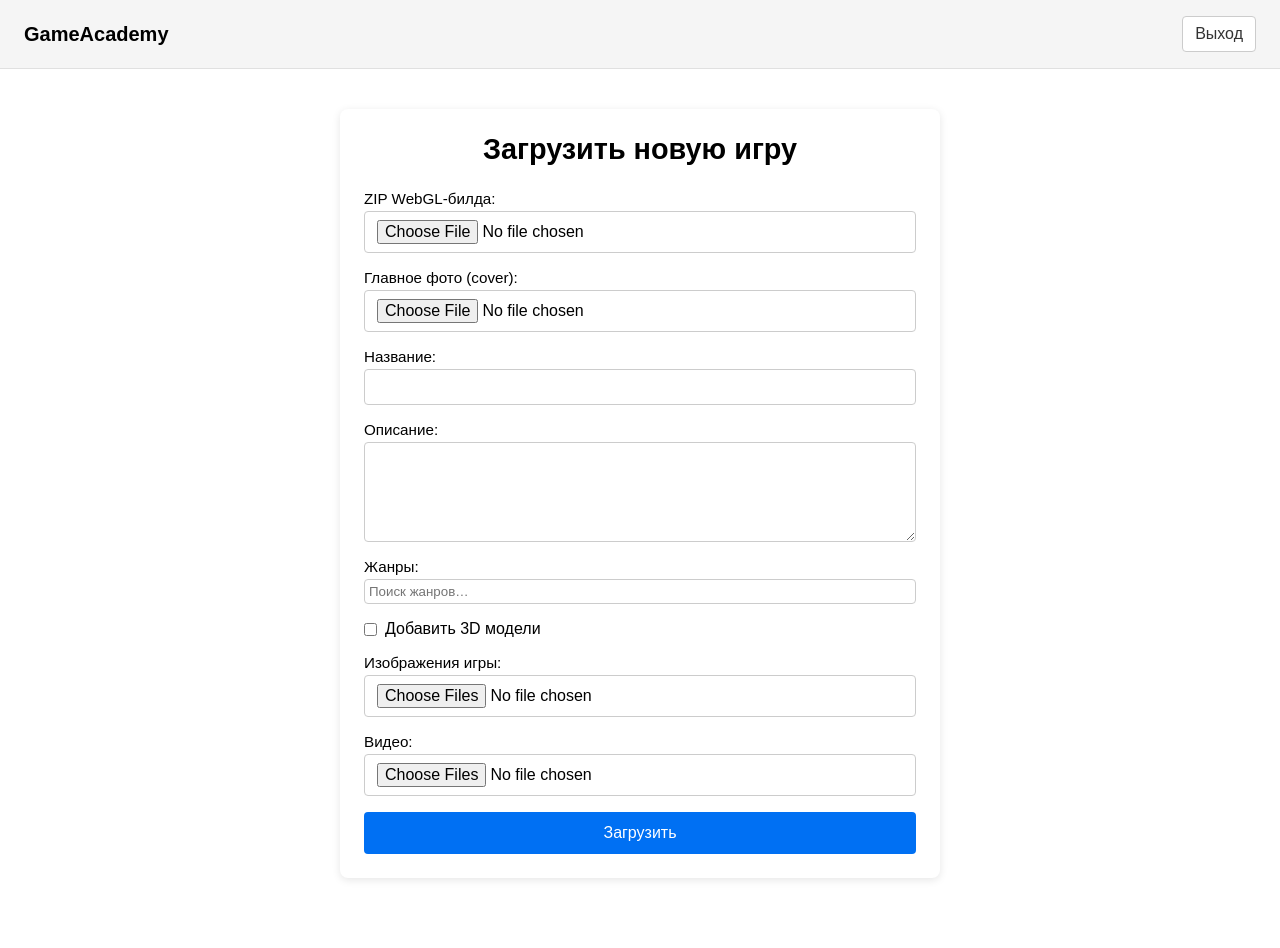
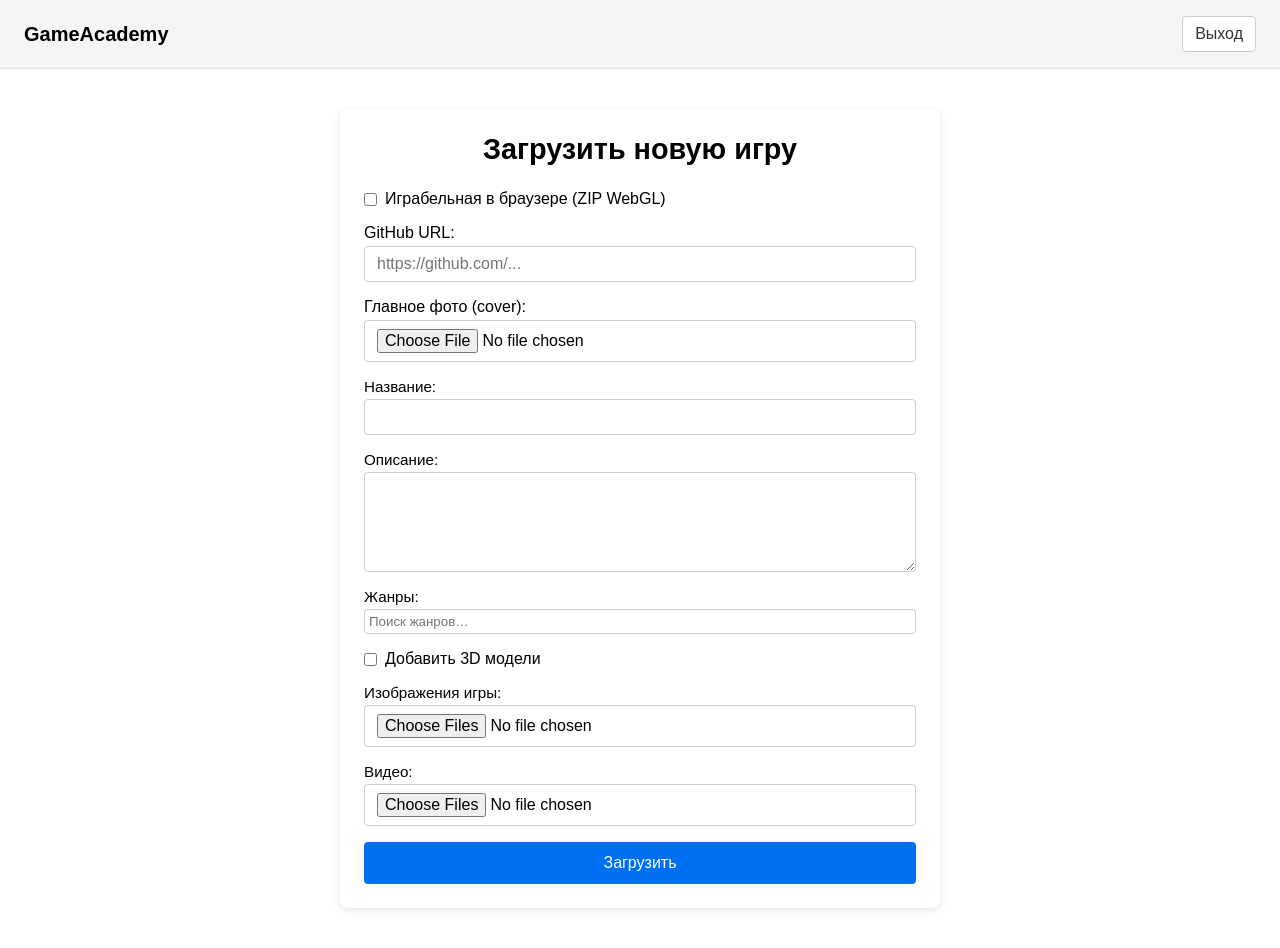
Before and after one commit to KreoManser/GameAcademy-Frontend, a Next.js app: page /upload in a window 1280 px wide. Before the commit the page ends 918 px from the top, so only its background shows below. Built offline with nearby package versions, Linux system fonts and the light colour scheme; sample sign-in values are in the browser's storage.

Commit message:
Исправление глитча после игры с невозможностью ввода инпутов

```diff
--- a/app/games/[id]/play/page.tsx
+++ b/app/games/[id]/play/page.tsx
@@ -23,6 +23,9 @@ export default async function PlayPage({
       </nav>
 
       <div className={styles.headerRow}>
+        {/* <a href={`/games/${id}`} className={styles.backButton}>
+          ← Назад к обзору
+        </a> */}
         <Link href={`/games/${id}`} className={styles.backButton}>
           ← Назад к обзору
         </Link>
--- a/app/games/page.tsx
+++ b/app/games/page.tsx
@@ -6,6 +6,7 @@ import { createPortal } from 'react-dom'
 import Link from 'next/link'
 import Image from 'next/image'
 import styles from './games.module.css'
+import { usePathname } from 'next/navigation'
 
 type Game = {
   _id: string
@@ -18,6 +19,7 @@ const API_URL = process.env.NEXT_PUBLIC_API_URL!
 const IMAGES_BASE = process.env.NEXT_PUBLIC_MINIO_IMAGES_BASE_URL!
 
 export default function GamesList() {
+    const pathname = usePathname()
   const [allGames, setAllGames] = useState<Game[]>([])
   const [searchResults, setSearchResults] = useState<Game[]>([])
   const [q, setQ] = useState('')
@@ -91,7 +93,7 @@ export default function GamesList() {
           </Link>
         </header>
 
-        <div className={styles.searchWrapper}>
+        <div className={styles.searchWrapper} key={pathname}>
           <input
             ref={inputRef}
             type="text"
--- a/app/layout.tsx
+++ b/app/layout.tsx
@@ -1,48 +1,38 @@
-import type { Metadata } from "next";
-import Header from '../components/header';
-import { Geist, Geist_Mono } from "next/font/google";
-import Script from "next/script";
-import "./globals.css";
-
-const geistSans = Geist({
-  variable: "--font-geist-sans",
-  subsets: ["latin"],
-});
-
-const geistMono = Geist_Mono({
-  variable: "--font-geist-mono",
-  subsets: ["latin"],
-});
+// app/layout.tsx
+import type { Metadata } from 'next'
+import Header from '../components/header'
+import Script from 'next/script'
+import './globals.css'
+import UnityCleanup from '../components/UnityCleanup'
+import ClientWrapper from '../components/ClientWrapper'
 
 export const metadata: Metadata = {
-  title: "Create Next App",
-  description: "Generated by create next app",
-};
+  title: 'Game Academy',
+  description: 'Your awesome WebGL games portal',
+}
 
 export default function RootLayout({
   children,
-}: Readonly<{
-  children: React.ReactNode;
-}>) {
+}: {
+  children: React.ReactNode
+}) {
   return (
     <html lang="en">
       <head>
-        {/*
-          Загружаем model-viewer как модуль.
-          strategy:
-            - "beforeInteractive" если нужно, чтобы web-компонент был объявлен до гидратации
-            - "afterInteractive" если достаточно загрузки сразу после того, как React отрендерился
-        */}
         <Script
           src="https://unpkg.com/@google/model-viewer/dist/model-viewer.min.js"
           strategy="beforeInteractive"
           type="module"
         />
       </head>
-      <body className={`${geistSans.variable} ${geistMono.variable}`}>
+      <body>
         <Header />
-        <main>{children}</main>
+        <UnityCleanup />
+        {/* здесь обёртываем всё содержимое клиентским компонентом */}
+        <ClientWrapper>
+          {children}
+        </ClientWrapper>
       </body>
     </html>
-  );
+  )
 }
--- a/app/upload/page.tsx
+++ b/app/upload/page.tsx
@@ -24,6 +24,8 @@ const ALL_GENRES = [
 
 export default function UploadPage() {
   const router = useRouter();
+
+  // Получаем user id из токена
   const [uploader, setUploader] = useState<string>('');
   useEffect(() => {
     const token = localStorage.getItem('token');
@@ -32,39 +34,34 @@ export default function UploadPage() {
       return;
     }
     try {
-      const { sub } = parseJwt<JwtPayload>(token);
-      setUploader(sub);
+      setUploader(parseJwt<JwtPayload>(token).sub);
     } catch {
       router.push('/auth/login');
     }
   }, [router]);
 
-  // --- обычные поля формы ---
-  const [file, setFile] = useState<File | null>(null);
+  // Форма
+  const [playable, setPlayable] = useState(false);
+  const [gitUrl, setGitUrl] = useState('');
+  const [zipFile, setZipFile] = useState<File | null>(null);
   const [cover, setCover] = useState<File | null>(null);
   const [title, setTitle] = useState('');
   const [description, setDescription] = useState('');
 
-  // --- жанры мультиселект ---
+  // Жанры мультиселект
   const [selectedGenres, setSelectedGenres] = useState<string[]>([]);
   const [genreSearch, setGenreSearch] = useState('');
   const [dropdownOpen, setDropdownOpen] = useState(false);
   const genreRef = useRef<HTMLDivElement>(null);
   const genreInputRef = useRef<HTMLInputElement>(null);
 
-  // --- остальные файлы ---
+  // Дополнительные файлы
   const [addModels, setAddModels] = useState(false);
   const [models, setModels] = useState<FileList | null>(null);
   const [images, setImages] = useState<FileList | null>(null);
   const [videos, setVideos] = useState<FileList | null>(null);
 
-  // обработчики file inputs
-  const onFileChange = (e: ChangeEvent<HTMLInputElement>) => {
-    if (e.target.files) setFile(e.target.files[0]);
-  };
-  const onCoverChange = (e: ChangeEvent<HTMLInputElement>) => {
-    if (e.target.files) setCover(e.target.files[0]);
-  };
+  // Хэндлеры
   const onModelsChange = (e: ChangeEvent<HTMLInputElement>) => {
     setModels(e.target.files);
   };
@@ -74,49 +71,68 @@ export default function UploadPage() {
   const onVideosChange = (e: ChangeEvent<HTMLInputElement>) => {
     setVideos(e.target.files);
   };
-
   const toggleGenre = (genre: string) => {
     setSelectedGenres(prev =>
       prev.includes(genre) ? prev.filter(g => g !== genre) : [...prev, genre]
     );
   };
 
-  // закрываем дропдаун кликом вне компонента жанров
+  // Закрытие выпадашки жанров по клику вне
   useEffect(() => {
-    const onClickOutside = (e: MouseEvent) => {
+    const handleClick = (e: MouseEvent) => {
       if (genreRef.current && !genreRef.current.contains(e.target as Node)) {
         setDropdownOpen(false);
         setGenreSearch('');
       }
     };
-    document.addEventListener('mousedown', onClickOutside);
-    return () => document.removeEventListener('mousedown', onClickOutside);
+    document.addEventListener('mousedown', handleClick);
+    return () => document.removeEventListener('mousedown', handleClick);
   }, []);
 
-  // жанры, подходящие под поиск и ещё не выбранные
   const filteredGenres = ALL_GENRES.filter(
     g =>
       g.toLowerCase().includes(genreSearch.toLowerCase()) &&
       !selectedGenres.includes(g)
   );
 
-  // отправка
+  // Отправка формы
   const onSubmit = async (e: FormEvent) => {
     e.preventDefault();
-    if (!file) return alert('Выберите ZIP-файл');
-    if (!cover) return alert('Выберите главное фото');
+    if (playable && !zipFile) {
+      alert('Выберите ZIP-файл для WebGL-билда');
+      return;
+    }
+    if (!cover) {
+      alert('Выберите главное фото');
+      return;
+    }
+    if (!playable && !gitUrl) {
+      alert('Укажите ссылку на GitHub');
+      return;
+    }
+
     const form = new FormData();
-    form.append('file', file);
+    if (playable && zipFile) form.append('file', zipFile);
     form.append('cover', cover);
+    form.append('githubUrl', gitUrl);
     form.append('title', title);
     form.append('description', description);
     form.append('uploader', uploader);
+
     selectedGenres.forEach(g => form.append('genres', g));
-    if (addModels && models) Array.from(models).forEach(m => form.append('models', m));
-    if (images) Array.from(images).forEach(img => form.append('images', img));
-    if (videos) Array.from(videos).forEach(vid => form.append('videos', vid));
+
+    if (addModels && models) {
+      Array.from(models).forEach(m => form.append('models', m));
+    }
+    if (images) {
+      Array.from(images).forEach(img => form.append('images', img));
+    }
+    if (videos) {
+      Array.from(videos).forEach(v => form.append('videos', v));
+    }
+
     await axios.post(`${process.env.NEXT_PUBLIC_API_URL}/games`, form, {
-      headers: { 'Content-Type': 'multipart/form-data' }
+      headers: { 'Content-Type': 'multipart/form-data' },
     });
     router.push('/games');
   };
@@ -125,28 +141,52 @@ export default function UploadPage() {
     <main className={styles.container}>
       <h1 className={styles.heading}>Загрузить новую игру</h1>
       <form onSubmit={onSubmit} className={styles.form}>
-        {/* ZIP Build */}
+        {/* Играбельность */}
+        <label className={styles.checkboxGroup}>
+          <input
+            type="checkbox"
+            checked={playable}
+            onChange={() => setPlayable(v => !v)}
+          />
+          Играбельная в браузере (ZIP WebGL)
+        </label>
+
+        {/* ZIP при необходимости */}
+        {playable && (
+          <div className={styles.formGroup}>
+            <label>ZIP WebGL-билда:</label>
+            <input
+              type="file"
+              accept=".zip"
+              onChange={e => e.target.files && setZipFile(e.target.files[0])}
+              className={styles.fileInput}
+            />
+          </div>
+        )}
+
+        {/* GitHub URL */}
         <div className={styles.formGroup}>
-          <label className={styles.label}>ZIP WebGL-билда:</label>
+          <label>GitHub URL:</label>
           <input
-            type="file"
-            accept=".zip"
-            onChange={onFileChange}
-            className={styles.fileInput}
-            required
+            type="url"
+            value={gitUrl}
+            onChange={e => setGitUrl(e.target.value)}
+            placeholder="https://github.com/..."
+            className={styles.input}
           />
         </div>
+
         {/* Cover */}
         <div className={styles.formGroup}>
-          <label className={styles.label}>Главное фото (cover):</label>
+          <label>Главное фото (cover):</label>
           <input
             type="file"
             accept="image/*"
-            onChange={onCoverChange}
+            onChange={e => e.target.files && setCover(e.target.files[0])}
             className={styles.fileInput}
-            required
           />
         </div>
+
         {/* Title */}
         <div className={styles.formGroup}>
           <label className={styles.label}>Название:</label>
@@ -157,6 +197,7 @@ export default function UploadPage() {
             required
           />
         </div>
+
         {/* Description */}
         <div className={styles.formGroup}>
           <label className={styles.label}>Описание:</label>
@@ -167,22 +208,16 @@ export default function UploadPage() {
             required
           />
         </div>
-        {/* Genres Multi-Select */}
+
+        {/* Жанры */}
         <div className={styles.formGroup} ref={genreRef}>
           <label className={styles.label}>Жанры:</label>
-          <div className={styles.genreSelect} onClick={() => { /* клики внутри не закроют */ }}>
-            <div className={styles.selectedContainer}>
+          <div className={styles.genreSelect}>
+            <div className={styles.selectedContainer} onClick={() => setDropdownOpen(true)}>
               {selectedGenres.map(g => (
-                <span
-                  key={g}
-                  className={styles.genreBadge}
-                  onClick={e => e.stopPropagation()}
-                >
+                <span key={g} className={styles.genreBadge}>
                   {g}{' '}
-                  <button
-                    type="button"
-                    onClick={() => toggleGenre(g)}
-                  >
+                  <button type="button" onClick={() => toggleGenre(g)}>
                     ×
                   </button>
                 </span>
@@ -223,7 +258,8 @@ export default function UploadPage() {
             )}
           </div>
         </div>
-        {/* Add Models */}
+
+        {/* 3D модели */}
         <div className={styles.checkboxGroup}>
           <input
             type="checkbox"
@@ -234,9 +270,7 @@ export default function UploadPage() {
         </div>
         {addModels && (
           <div className={styles.formGroup}>
-            <label className={styles.label}>
-              Выбрать модели (.glb, .gltf):
-            </label>
+            <label className={styles.label}>Выбрать модели (.glb, .gltf):</label>
             <input
               type="file"
               accept=".glb,.gltf"
@@ -246,7 +280,8 @@ export default function UploadPage() {
             />
           </div>
         )}
-        {/* Images */}
+
+        {/* Изображения */}
         <div className={styles.formGroup}>
           <label className={styles.label}>Изображения игры:</label>
           <input
@@ -257,7 +292,8 @@ export default function UploadPage() {
             className={styles.fileInput}
           />
         </div>
-        {/* Videos */}
+
+        {/* Видео */}
         <div className={styles.formGroup}>
           <label className={styles.label}>Видео:</label>
           <input
@@ -268,6 +304,7 @@ export default function UploadPage() {
             className={styles.fileInput}
           />
         </div>
+
         {/* Submit */}
         <button type="submit" className={styles.submitButton}>
           Загрузить
--- /dev/null
+++ b/components/ClientWrapper.tsx
@@ -0,0 +1,13 @@
+// app/components/ClientWrapper.tsx
+'use client'
+
+import { usePathname } from 'next/navigation'
+
+export default function ClientWrapper({
+  children,
+}: {
+  children: React.ReactNode
+}) {
+  const pathname = usePathname()
+  return <div key={pathname}>{children}</div>
+}
--- /dev/null
+++ b/components/UnityCleanup.tsx
@@ -0,0 +1,15 @@
+'use client'
+import { usePathname } from 'next/navigation'
+import { useEffect } from 'react'
+
+export default function UnityCleanup() {
+  const pathname = usePathname()
+  useEffect(() => {
+    if (!pathname.includes('/play')) {
+      document
+        .querySelectorAll('script[src*="UnityLoader.js"]')
+        .forEach(s => s.remove())
+    }
+  }, [pathname])
+  return null
+}
```
Also changed, not shown: app/games/[id]/page.tsx (+12 -10 lines), app/games/[id]/play/ClientGame.tsx (+31 -17 lines).
